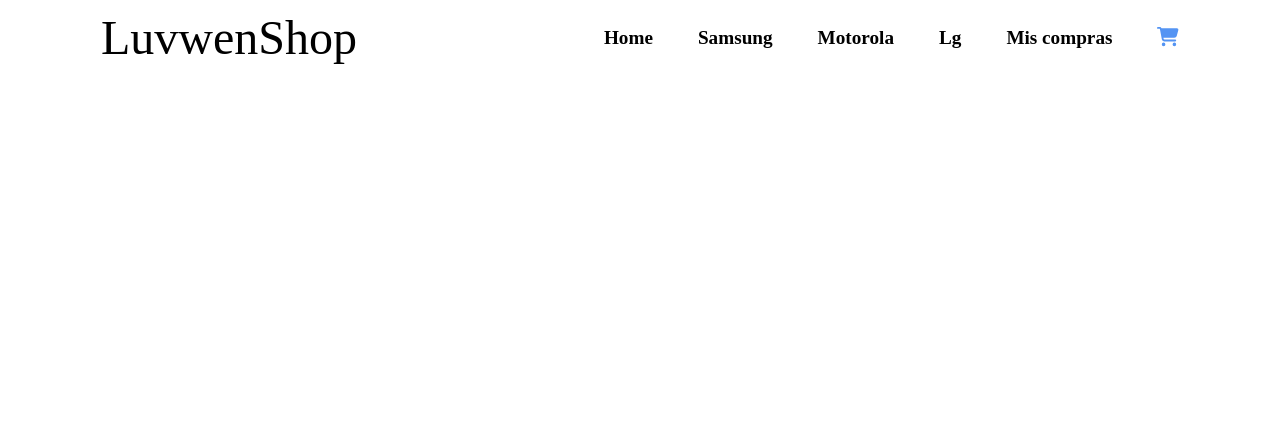
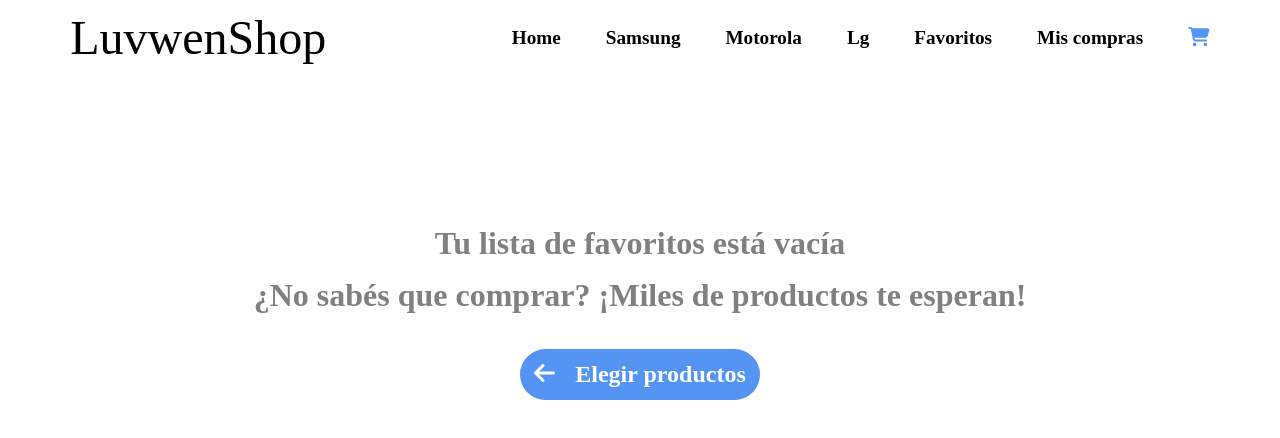
Before and after one commit to Luvwen/phone-shop-balino, a React (Create React App) app: page /wishlist in a window 1280 px wide. Shown: the top 438 px of the page. Built offline with nearby package versions, Linux system fonts and the light colour scheme.

Commit message:
Add favourite section

```diff
--- a/src/App.js
+++ b/src/App.js
@@ -6,6 +6,7 @@ import { NavBar } from './components/navbar/NavBar';
 import { CartContext } from './context/CartContext';
 import { Cart } from './components/cart/Cart';
 import { OrdersContainer } from './components/orders/OrdersContainer';
+import { WishlistContainer } from './components/wishlist/WishlistContainer';
 
 function App() {
   return (
@@ -17,6 +18,7 @@ function App() {
           <Route path='/category/:id' element={<ItemListContainer />} />
           <Route path='/category/:categoryid' element={<ItemListContainer />} />
           <Route path='/item/:id' element={<ItemDetailsContainer />} />
+          <Route path='/wishlist' element={<WishlistContainer />} />
           <Route path='/orders' element={<OrdersContainer />} />
           <Route path='/cart' element={<Cart />} />
         </Routes>
--- a/src/components/itemDetail/ItemCount.js
+++ b/src/components/itemDetail/ItemCount.js
@@ -2,7 +2,13 @@ import React, { useState } from 'react';
 
 import Swal from 'sweetalert2';
 
-export const ItemCount = ({ initial: initialValue, stock, onAdd, title }) => {
+export const ItemCount = ({
+  initial: initialValue,
+  stock,
+  onAdd,
+  title,
+  prod,
+}) => {
   const [count, setCount] = useState(initialValue);
 
   const handleAdd = () => {
@@ -19,7 +25,7 @@ export const ItemCount = ({ initial: initialValue, stock, onAdd, title }) => {
 
   const handleConfirm = () => {
     if (count > 0) {
-      onAdd(count);
+      onAdd(count, prod);
     } else {
       Swal.fire({
         icon: 'error',
--- a/src/components/itemDetail/ItemDetailCard.js
+++ b/src/components/itemDetail/ItemDetailCard.js
@@ -10,6 +10,7 @@ import { faHeart } from '@fortawesome/free-regular-svg-icons';
 
 export const ItemDetailCard = ({ item }) => {
   const [hideShopCart, setHideShopCart] = useState(false);
+  const [selectedColor, setSelectedColor] = useState({ color: 'Blanco' });
 
   const { addItem, removeItem, isInCart, addItemToFavList, addedToFav } =
     useContext(context);
@@ -55,8 +56,6 @@ export const ItemDetailCard = ({ item }) => {
       });
     }
   };
-
-  const [selectedColor, setSelectedColor] = useState({ color: 'Blanco' });
 
   const handleChangeColor = (e) => {
     setSelectedColor({ color: e.target.value });
--- a/src/components/navbar/NavBar.js
+++ b/src/components/navbar/NavBar.js
@@ -23,6 +23,9 @@ export const NavBar = () => {
           <Link to='/category/lg' className='navbar__list-item'>
             Lg
           </Link>
+          <Link to='/wishlist' className='navbar__list-item'>
+            Favoritos
+          </Link>
           <Link to='/orders' className='navbar__list-item'>
             Mis compras
           </Link>
--- /dev/null
+++ b/src/components/wishlist/WishlistContainer.js
@@ -0,0 +1,114 @@
+import {
+  faArrowLeft,
+  faHeart,
+  faHeartbeat,
+} from '@fortawesome/free-solid-svg-icons';
+import { FontAwesomeIcon } from '@fortawesome/react-fontawesome';
+import React, { useContext, useState } from 'react';
+import { Link } from 'react-router-dom';
+import Swal from 'sweetalert2';
+import { context } from '../../context/CartContext';
+import { ItemCount } from '../itemDetail/ItemCount';
+
+export const WishlistContainer = () => {
+  const [color, setColor] = useState({ color: 'Blanco' });
+  const { favProducts, addItem, isInCart, addItemToFavList, addedToFav } =
+    useContext(context);
+
+  const addFavItemToCart = (count, prod) => {
+    if (count > 0) {
+      const checkCart = isInCart(prod.id);
+      if (!checkCart) {
+        addItem(prod, count, color, false);
+        addItemToFavList(prod, prod.index);
+      } else {
+        Swal.fire({
+          icon: 'error',
+          title: 'Objeto agregado previamente',
+          text: 'Primero elimine el objeto, despues agreguelo otra vez.',
+        });
+      }
+    }
+  };
+
+  const deviceColors = ['Blanco', 'Negro', 'Gris', 'Azul', 'Rosa'];
+
+  const handleChangeColor = (e) => {
+    setColor({ color: e.target.value });
+  };
+
+  const handleAddToFav = (item, index) => {
+    addItemToFavList(item, index);
+  };
+
+  return (
+    <div className='favourites'>
+      {favProducts.length === 0 && (
+        <div className='cart__empty-container center'>
+          <h2 className='cart__empty-subtitle'>
+            Tu lista de favoritos está vacía
+          </h2>
+          <h2 className='cart__empty-subtitle'>
+            ¿No sabés que comprar? ¡Miles de productos te esperan!
+          </h2>
+          <h2 className='cart__empty-button'>
+            <Link to='/' className='cart__empty-link'>
+              <FontAwesomeIcon
+                icon={faArrowLeft}
+                className='cart__empty-arrow'
+              />
+              <span className='cart__empty-back'>Elegir productos</span>
+            </Link>
+          </h2>
+        </div>
+      )}
+      {favProducts.map((prod, i) => {
+        return (
+          <div className='favourites-container' key={i}>
+            <div>
+              <h1 className='favourites-container__title'>{prod.title}</h1>
+              <FontAwesomeIcon
+                onClick={() => {
+                  handleAddToFav(prod, prod.index);
+                }}
+                icon={
+                  addedToFav.find((item) => item.i === prod.index)
+                    ? faHeartbeat
+                    : faHeart
+                }
+                className='wishlist-heart-detail'
+              />
+            </div>
+            <img
+              className='favourites-container__img'
+              src={prod.pictureUrl}
+              alt={prod.brand}
+            />
+            <p className='favourites-container__price'>${prod.price}</p>
+            {
+              <ItemCount
+                initial={1}
+                stock={10}
+                onAdd={addFavItemToCart}
+                prod={prod}
+              />
+            }
+            <select
+              onChange={handleChangeColor}
+              defaultValue='blanco'
+              className='card-info__color'
+            >
+              {deviceColors.map((color, i) => {
+                return (
+                  <option key={i} value={color}>
+                    {color}
+                  </option>
+                );
+              })}
+            </select>
+          </div>
+        );
+      })}
+    </div>
+  );
+};
--- a/src/context/CartContext.js
+++ b/src/context/CartContext.js
@@ -130,6 +130,7 @@ export const CartContext = ({ children }) => {
     sumOfShopItems: sumOfShopItems,
     addItemToFavList: addItemToFavList,
     addedToFav: addedToFav,
+    favProducts: favProducts,
   };
 
   return <Provider value={contextValue}>{children}</Provider>;
--- a/src/styles.css
+++ b/src/styles.css
@@ -609,3 +609,36 @@ html {
 .order-products__image {
     width: 10vw;
 }
+
+/* WishlistContainer */
+
+.favourites {
+    display: grid;
+    grid-template-columns: repeat(4, 1fr);
+    margin-top: 100px;
+}
+
+.favourites-container{
+    display: grid;
+    grid-template-columns: repeat(1fr);
+    justify-items: center;
+}
+
+.favourites-container__img{
+    width: 15vw
+}
+.favourites-container__title{
+    font-weight: 600;
+    font-size: 1.2em;
+}
+.favourites-container__price{
+    margin-top: 5px;
+
+}
+
+.center{
+    display: flex;
+    align-items: center;
+    justify-content: center;
+    width: 100vw;
+}
```
